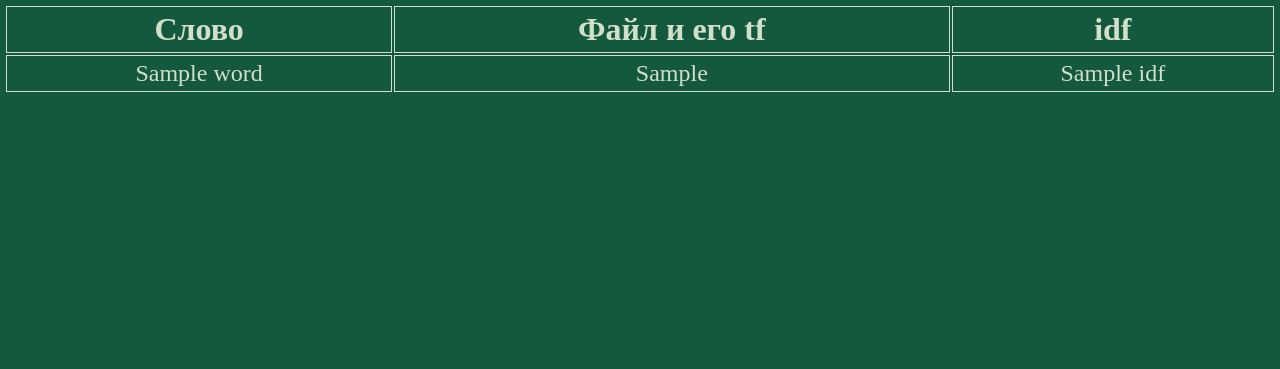
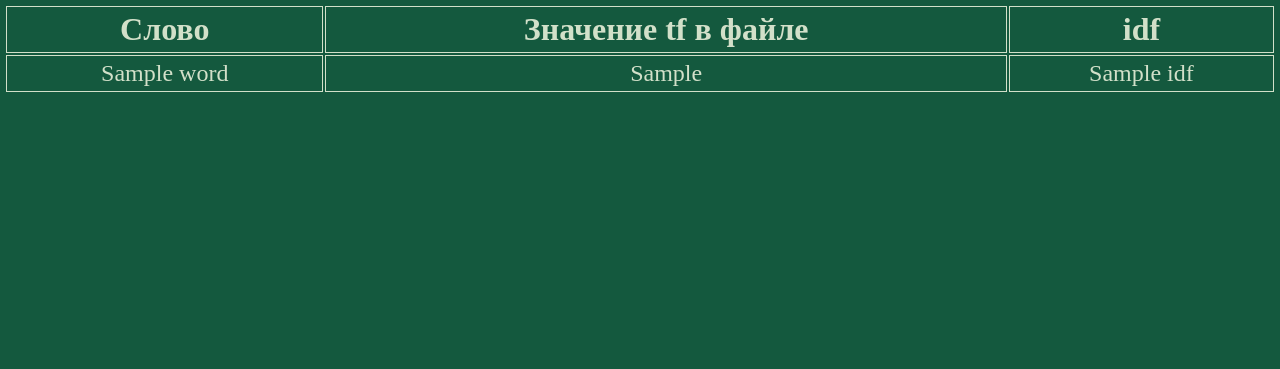
Before and after one commit to Vinogradnij/lestaweb_intern, a Django app: template lesta_web/tfidf_table/templates/tfidf_table/result.html in a window 1280 px wide. Shown: the part 51-420 px from the top of the page. Run offline with Django 5.2, Linux system fonts and the light colour scheme; the template is opened without the code that fills it: most values are stand-ins (such as "Sample title", 1, 10 or a date in 2020).

Commit message:
Изменение названия столбца

```diff
--- a/lesta_web/tfidf_table/templates/tfidf_table/result.html
+++ b/lesta_web/tfidf_table/templates/tfidf_table/result.html
@@ -6,7 +6,7 @@
     <thead>
     <tr>
       <th scope="col">Слово</th>
-      <th scope="col">Файл и его tf</th>
+      <th scope="col">Значение tf в файле</th>
       <th scope="col">idf</th>
     </tr>
     </thead>
```
